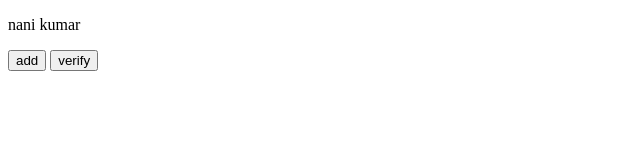
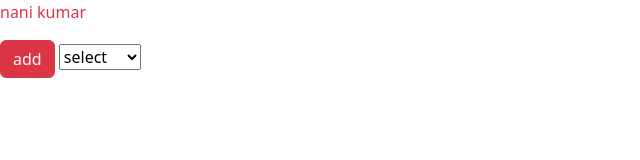
Before and after one commit to nani-ui-portfolio/nani-ui-develop, a plain HTML site: page index.html in a window 1280 px wide. Shown: the whole page, without its empty margins (0-640 px from the left). Drawn offline with nearby package versions, Linux system fonts and the light colour scheme.

Commit message:
Update index.html

```diff
--- a/index.html
+++ b/index.html
@@ -4,7 +4,7 @@
     <meta charset="UTF-8">
     <meta name="viewport" content="width=device-width, initial-scale=1.0">
     <title>Document</title>
-    <script src="https://cdn.jsdelivr.net/npm/bootstrap@5.3.3/dist/js/bootstrap.bundle.min.js" integrity="sha384-YvpcrYf0tY3lHB60NNkmXc5s9fDVZLESaAA55NDzOxhy9GkcIdslK1eN7N6jIeHz" crossorigin="anonymous"></script>
+    <link href="https://cdn.jsdelivr.net/npm/bootstrap@5.3.3/dist/css/bootstrap.min.css" rel="stylesheet" integrity="sha384-QWTKZyjpPEjISv5WaRU9OFeRpok6YctnYmDr5pNlyT2bRjXh0JMhjY6hW+ALEwIH" crossorigin="anonymous">
     <script src="https://cdn.jsdelivr.net/npm/bootstrap@5.3.3/dist/js/bootstrap.bundle.min.js" integrity="sha384-YvpcrYf0tY3lHB60NNkmXc5s9fDVZLESaAA55NDzOxhy9GkcIdslK1eN7N6jIeHz" crossorigin="anonymous"></script>
 </head>
 <body>
@@ -12,6 +12,11 @@
         <p>nani kumar</p>
     </div>
     <button class="btn btn-danger">add</button>
-    <button class="btn btn-succes">verify</button>
+    <select>
+        <option>select</option>
+        <option>name</option>
+        <option>email id</option>
+        <option>address</option>
+    </select>
 </body>
 </html>
```
